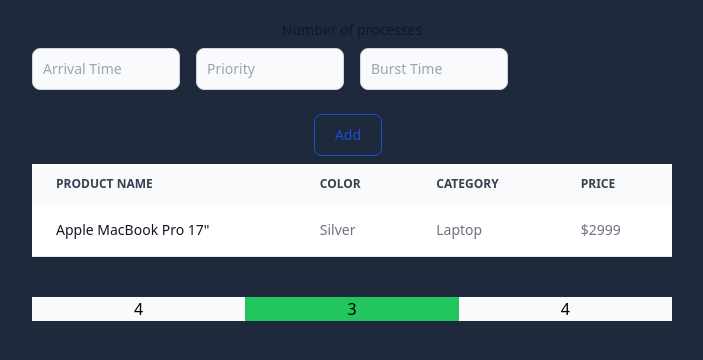
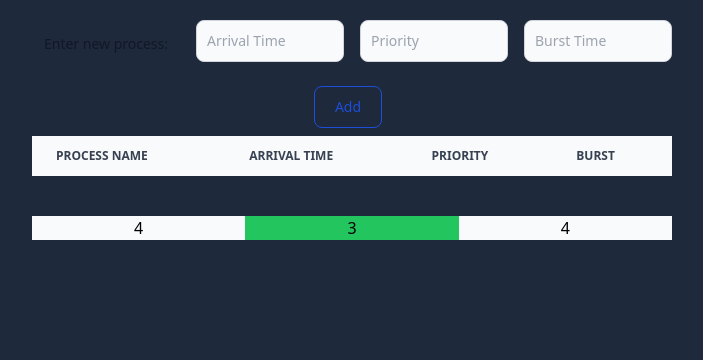
Before and after one commit to bigg-khaled/Gantt-Chart-Visualizer, a React (Create React App) app: page / in a window 1280 px wide. Shown: the top 360 px of the page, without its empty margins (288-991 px from the left). Built offline with nearby package versions, Linux system fonts and the light colour scheme.

Commit message:
Working processes table

```diff
--- a/src/Components/OSForm.jsx
+++ b/src/Components/OSForm.jsx
@@ -2,11 +2,10 @@ import React from "react";
 import { useState } from "react";
 
 const OSForm = () => {
-  const [NewItem, setNewItem] = useState("");
-  const [todos, setTodos] = useState([]);
   const process = (arrival_time, priority, burst) => {
     return { arrival_time: arrival_time, priority: priority, burst: burst };
   };
+  const [numOfProcesses, setNumOfProcesses] = useState(1);
   const [processes, setProcesses] = useState([]);
 
   const [arrival_time, setArrival_time] = useState([]);
@@ -19,9 +18,18 @@ const OSForm = () => {
     setProcesses((currentProcesses) => {
       return [
         ...processes,
-        { id: crypto.randomUUID(), title: NewItem, completed: false },
+        {
+          id: numOfProcesses,
+          arrival_time: arrival_time,
+          priority: priority,
+          burst: burst,
+        },
       ];
     });
+    setArrival_time("");
+    setPriority("");
+    setBurst("");
+    setNumOfProcesses(numOfProcesses + 1);
   }
 
   return (
@@ -31,13 +39,13 @@ const OSForm = () => {
           <form onSubmit={handleSubmit} className="new-item-form">
             <div className="form-row">
               <div class="mb-6">
+                <div class="grid grid-cols-4 gap-4">
                   <label
                     for="text"
-                  class="block mb-2 text-sm font-medium text-gray-900 dark:text-white"
+                    class="block mb-2 text-sm font-medium text-gray-900 dark:text-white my-auto"
                   >
-                  Number of processes
+                    Enter new process:
                   </label>
-                <div class="grid grid-cols-4 gap-4">
                   <input
                     type="text"
                     id="arrival_time"
@@ -71,59 +79,48 @@ const OSForm = () => {
             <button
               type="button"
               class="text-blue-700 hover:text-white border border-blue-700 hover:bg-blue-800 focus:ring-4 focus:outline-none focus:ring-blue-300 font-medium rounded-lg text-sm px-5 py-2.5 text-center me-2 mb-2 dark:border-blue-500 dark:text-blue-500 dark:hover:text-white dark:hover:bg-blue-500 dark:focus:ring-blue-800"
+              onClick={handleSubmit}
             >
               Add
             </button>
-            <ul className="list">
-              {todos.map((todo) => {
-                return (
-                  <li key={todo.id}>
-                    <label
-                      type="checkbox"
-                      checked={todo.completed}
-                      //   onChange={(e) => toggleTodo(todo.id, e.target.checked)}
-                    >
-                      {todo.title}
-                    </label>
-                    {/* <button className="btn btn-danger">Delete</button> */}
-                  </li>
-                );
-              })}
-            </ul>
             <div class="relative overflow-x-auto">
               <table class="w-full text-sm text-left rtl:text-right text-gray-500 dark:text-gray-400">
                 <thead class="text-xs text-gray-700 uppercase bg-gray-50 dark:bg-gray-700 dark:text-gray-400">
                   <tr>
                     <th scope="col" class="px-6 py-3">
-                      Product name
+                      Process Name
                     </th>
                     <th scope="col" class="px-6 py-3">
-                      Color
+                      Arrival Time
                     </th>
                     <th scope="col" class="px-6 py-3">
-                      Category
+                      Priority
                     </th>
                     <th scope="col" class="px-6 py-3">
-                      Price
+                      Burst
                     </th>
                   </tr>
                 </thead>
                 <tbody>
+                  {processes.map((process) => {
+                    return (
                       <tr class="bg-white border-b dark:bg-gray-800 dark:border-gray-700">
                         <th
                           scope="row"
                           class="px-6 py-4 font-medium text-gray-900 whitespace-nowrap dark:text-white"
                         >
-                      Apple MacBook Pro 17"
+                          P{process.id}
                         </th>
-                    <td class="px-6 py-4">Silver</td>
-                    <td class="px-6 py-4">Laptop</td>
-                    <td class="px-6 py-4">$2999</td>
+                        <td class="px-6 py-4">{process.arrival_time}</td>
+                        <td class="px-6 py-4">{process.priority}</td>
+                        <td class="px-6 py-4">{process.burst}</td>
                       </tr>
+                    );
+                  })}
                 </tbody>
               </table>
             </div>
-            <div className={`grid grid-flow-col grid grid-cols-${3} mt-10`}>
+            <div className={` grid-flow-col grid grid-cols-${3} mt-10`}>
               <div className="bg-slate-50 ">4</div>
               <div className="bg-green-500 ">3</div>
               <div className="bg-slate-50 ">4</div>
```
Lines whose indentation alone changed are shown as unchanged.
